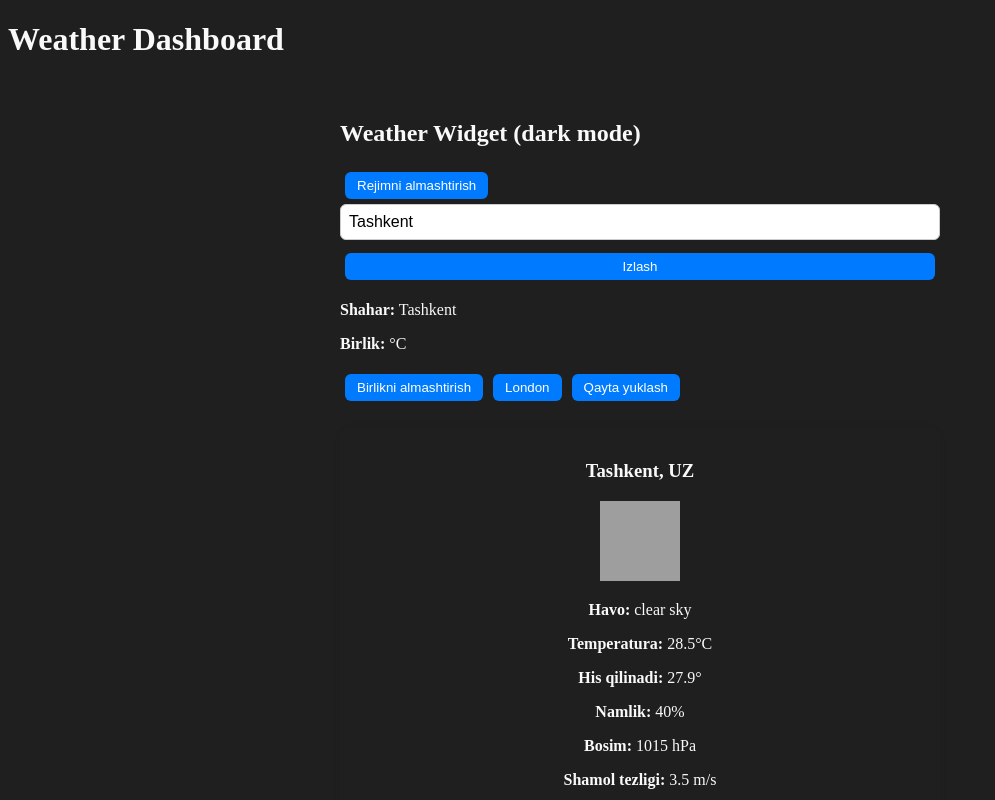
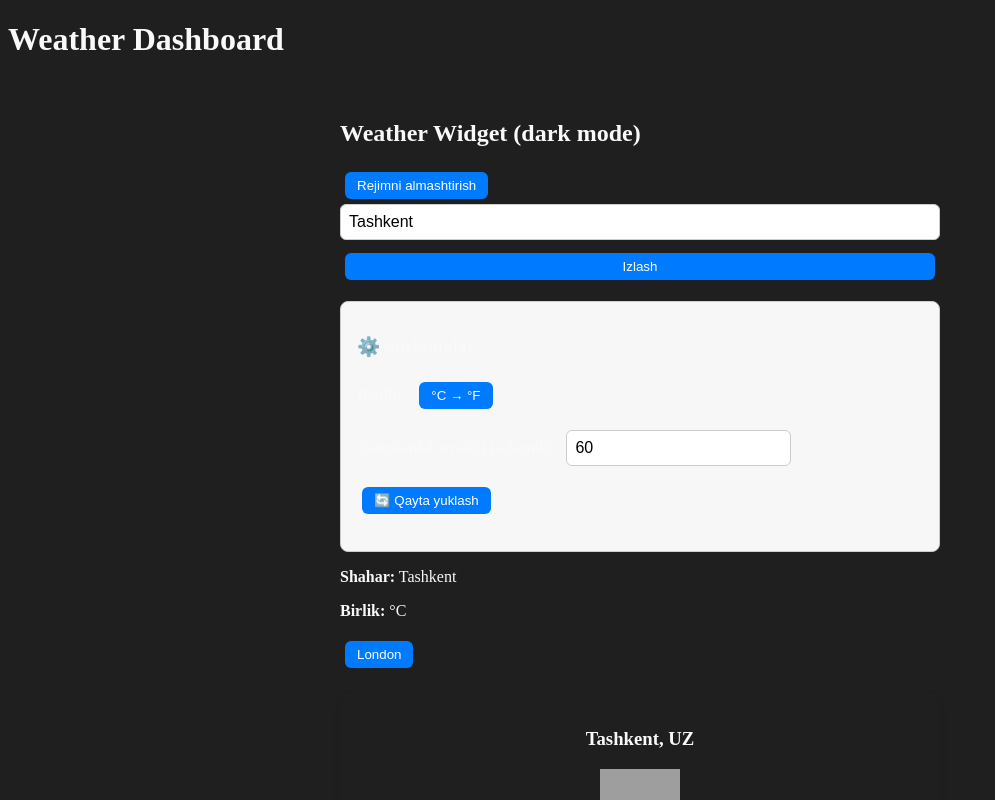
Before and after one commit to azimjonjalilov/weather-widget, a React (Vite) app: page / in a window 1280 px wide. Both pictures are taken after a click on the button "Rejimni almashtirish". Shown: the top 800 px of the page, without its empty margins (0-995 px from the left). Built offline with nearby package versions, Linux system fonts and the light colour scheme; grey boxes are pictures that could not be loaded.

Commit message:
static data

```diff
--- a/package.json
+++ b/package.json
@@ -11,7 +11,8 @@
   },
   "dependencies": {
     "react": "^18.3.1",
-    "react-dom": "^18.3.1"
+    "react-dom": "^18.3.1",
+    "recharts": "^2.15.3"
   },
   "devDependencies": {
     "@types/react": "^18.3.3",
--- a/src/components/dataVisualization/DataVisualization.jsx
+++ b/src/components/dataVisualization/DataVisualization.jsx
@@ -0,0 +1,34 @@
+import React from "react";
+import {
+  LineChart,
+  Line,
+  XAxis,
+  YAxis,
+  CartesianGrid,
+  Tooltip,
+  ResponsiveContainer,
+} from "recharts";
+
+const DataVisualization = ({ data, unit }) => {
+  return (
+    <div style={{ width: "100%", height: 300 }}>
+      <h3>5 kunlik harorat grafigi</h3>
+      <ResponsiveContainer>
+        <LineChart data={data}>
+          <CartesianGrid strokeDasharray="3 3" />
+          <XAxis dataKey="day" />
+          <YAxis unit={unit === "metric" ? "°C" : "°F"} />
+          <Tooltip />
+          <Line
+            type="monotone"
+            dataKey="avgTemp"
+            stroke="#8884d8"
+            activeDot={{ r: 8 }}
+          />
+        </LineChart>
+      </ResponsiveContainer>
+    </div>
+  );
+};
+
+export default DataVisualization;
--- a/src/components/forecastList/ForecastList.jsx
+++ b/src/components/forecastList/ForecastList.jsx
@@ -0,0 +1,28 @@
+import React from "react";
+import styles from "./ForecastList.module.css";
+
+const ForecastList = ({ forecast, unit }) => {
+  return (
+    <div className={styles.container}>
+      {forecast.map((day) => (
+        <div key={day.date} className={styles.card}>
+          <p>
+            <strong>{new Date(day.date).toDateString()}</strong>
+          </p>
+          <img
+            src={`https://openweathermap.org/img/wn/${day.icon}@2x.png`}
+            alt={day.description}
+          />
+          <p>{day.description}</p>
+          <p>
+            Min: {day.temp_min}°{unit === "metric" ? "C" : "F"}
+          </p>
+          <p>Max: {day.temp_max}°</p>
+          <p>Avg: {day.temp_avg}°</p>
+        </div>
+      ))}
+    </div>
+  );
+};
+
+export default ForecastList;
--- a/src/components/forecastList/ForecastList.module.css
+++ b/src/components/forecastList/ForecastList.module.css
@@ -0,0 +1,15 @@
+.container {
+  display: flex;
+  gap: 12px;
+  flex-wrap: wrap;
+  margin-top: 20px;
+}
+
+.card {
+  background-color: #fff;
+  padding: 12px;
+  border-radius: 8px;
+  box-shadow: 0 1px 4px rgba(0, 0, 0, 0.15);
+  text-align: center;
+  width: 140px;
+}
--- a/src/components/settingsPanel/SettingsPanel.jsx
+++ b/src/components/settingsPanel/SettingsPanel.jsx
@@ -0,0 +1,49 @@
+import React, { useState } from "react";
+import styles from "./SettingsPanel.module.css";
+
+const SettingsPanel = ({
+  unit,
+  toggleUnit,
+  reload,
+  refreshInterval,
+  setRefreshInterval,
+}) => {
+  const [intervalInput, setIntervalInput] = useState(refreshInterval);
+
+  const handleIntervalChange = (e) => {
+    const value = parseInt(e.target.value);
+    setIntervalInput(value);
+    if (!isNaN(value)) {
+      setRefreshInterval(value);
+    }
+  };
+
+  return (
+    <div className={styles.panel}>
+      <h3>⚙️ Sozlamalar</h3>
+
+      <div className={styles.setting}>
+        <label>Birlik: </label>
+        <button onClick={toggleUnit}>
+          {unit === "metric" ? "°C → °F" : "°F → °C"}
+        </button>
+      </div>
+
+      <div className={styles.setting}>
+        <label>Yangilanish oraliği (sekund): </label>
+        <input
+          type="number"
+          value={intervalInput}
+          onChange={handleIntervalChange}
+          min="5"
+        />
+      </div>
+
+      <div className={styles.setting}>
+        <button onClick={reload}>🔄 Qayta yuklash</button>
+      </div>
+    </div>
+  );
+};
+
+export default SettingsPanel;
--- a/src/components/settingsPanel/SettingsPanel.module.css
+++ b/src/components/settingsPanel/SettingsPanel.module.css
@@ -0,0 +1,16 @@
+.panel {
+  border: 1px solid #ccc;
+  padding: 1rem;
+  border-radius: 8px;
+  margin-top: 1rem;
+  background-color: #f7f7f7;
+}
+
+.setting {
+  margin-bottom: 1rem;
+}
+
+.setting label {
+  margin-right: 0.5rem;
+  font-weight: bold;
+}
--- a/src/components/weatherWidget/WeatherWidget.jsx
+++ b/src/components/weatherWidget/WeatherWidget.jsx
@@ -1,14 +1,31 @@
-import React from "react";
+import React, { useState, useEffect } from "react";
 import { useTheme } from "../../context/ThemeContext";
 import { useWeatherData } from "../../hooks/useWeatherData";
 import WeatherDisplay from "../weatherDisplay/WeatherDisplay";
 import CitySelector from "../citySelector/CitySelector";
+import ForecastList from "../forecastList/ForecastList";
+import DataVisualization from "../dataVisualization/DataVisualization";
+import SettingsPanel from "../settingsPanel/SettingsPanel";
+
 import styles from "./WeatherWidget.module.css";
+import mockForecastData from "../../data/mockForecastData";
+import { formatForecastForChart } from "../../utils/formatForecast";
 
 const WeatherWidget = () => {
   const { theme, toggleTheme } = useTheme();
+  const [refreshInterval, setRefreshInterval] = useState(60);
   const { city, unit, weatherData, error, changeCity, toggleUnit, reload } =
     useWeatherData();
+
+  const chartData = formatForecastForChart(mockForecastData);
+
+  useEffect(() => {
+    const intervalId = setInterval(() => {
+      reload();
+    }, refreshInterval * 1000);
+
+    return () => clearInterval(intervalId);
+  }, [refreshInterval, reload]);
 
   return (
     <div className={styles.container}>
@@ -16,6 +33,14 @@ const WeatherWidget = () => {
       <button onClick={toggleTheme}>Rejimni almashtirish</button>
 
       <CitySelector city={city} changeCity={changeCity} />
+
+      <SettingsPanel
+        unit={unit}
+        toggleUnit={toggleUnit}
+        reload={reload}
+        refreshInterval={refreshInterval}
+        setRefreshInterval={setRefreshInterval}
+      />
 
       <div>
         <p>
@@ -27,15 +52,15 @@ const WeatherWidget = () => {
 
         {error && <p className={styles.error}>⚠️ {error}</p>}
 
-        <button onClick={toggleUnit}>Birlikni almashtirish</button>
         <button onClick={() => changeCity("London")}>London</button>
-        <button onClick={reload}>Qayta yuklash</button>
       </div>
 
       <div style={{ marginTop: "20px" }}>
         {weatherData ? (
           <>
             <WeatherDisplay data={weatherData} unit={unit} />
+            <ForecastList forecast={mockForecastData} unit={unit} />
+            <DataVisualization data={chartData} unit={unit} />
           </>
         ) : (
           <p>Yuklanmoqda...</p>
--- /dev/null
+++ b/src/data/mockForecastData.js
@@ -0,0 +1,44 @@
+const mockForecastData = [
+  {
+    date: "2025-06-08",
+    temp_min: 21,
+    temp_max: 29,
+    temp_avg: 25,
+    description: "cloudy",
+    icon: "03d",
+  },
+  {
+    date: "2025-06-09",
+    temp_min: 22,
+    temp_max: 30,
+    temp_avg: 26,
+    description: "sunny",
+    icon: "01d",
+  },
+  {
+    date: "2025-06-10",
+    temp_min: 23,
+    temp_max: 31,
+    temp_avg: 27,
+    description: "rainy",
+    icon: "10d",
+  },
+  {
+    date: "2025-06-11",
+    temp_min: 20,
+    temp_max: 28,
+    temp_avg: 24,
+    description: "storm",
+    icon: "11d",
+  },
+  {
+    date: "2025-06-12",
+    temp_min: 24,
+    temp_max: 32,
+    temp_avg: 28,
+    description: "sunny",
+    icon: "01d",
+  },
+];
+
+export default mockForecastData;
--- /dev/null
+++ b/src/utils/formatForecast.js
@@ -0,0 +1,23 @@
+const formatForecastForChart = (forecast) => {
+  const weekdays = [
+    "Yakshanba",
+    "Dushanba",
+    "Seshanba",
+    "Chorshanba",
+    "Payshanba",
+    "Juma",
+    "Shanba",
+  ];
+
+  return forecast.map((dayData) => {
+    const date = new Date(dayData.date);
+    const dayName = weekdays[date.getDay()]; // 0–6
+
+    return {
+      day: dayName,
+      avgTemp: dayData.temp_avg,
+    };
+  });
+};
+
+export { formatForecastForChart };
```
Also changed, not shown: 1 other file (tests, documents, lock files or other folders).
